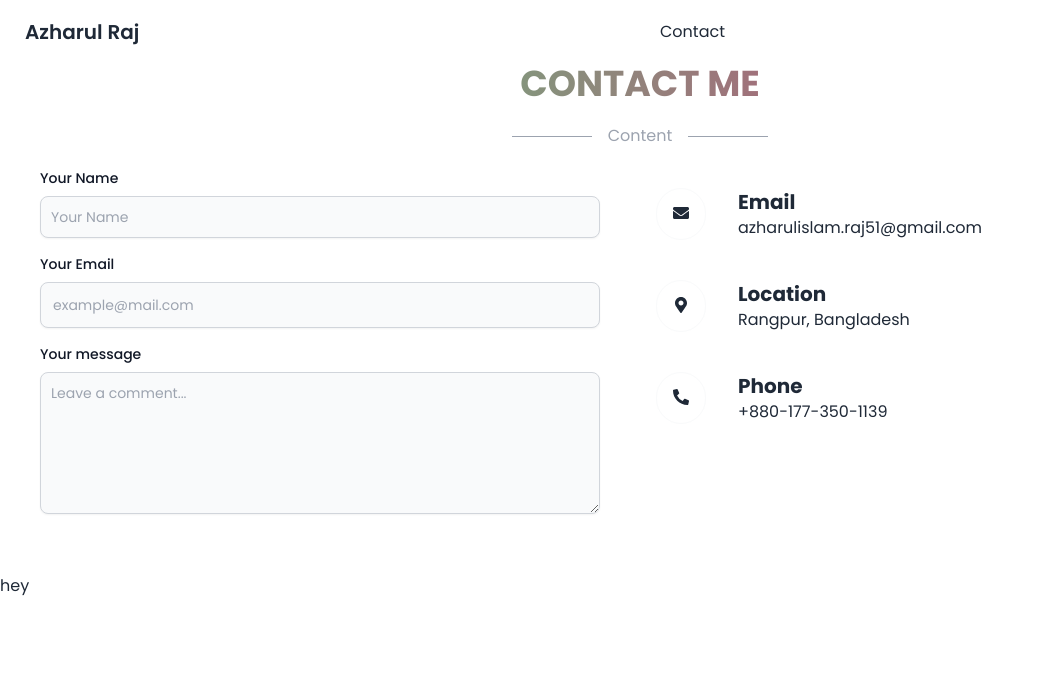
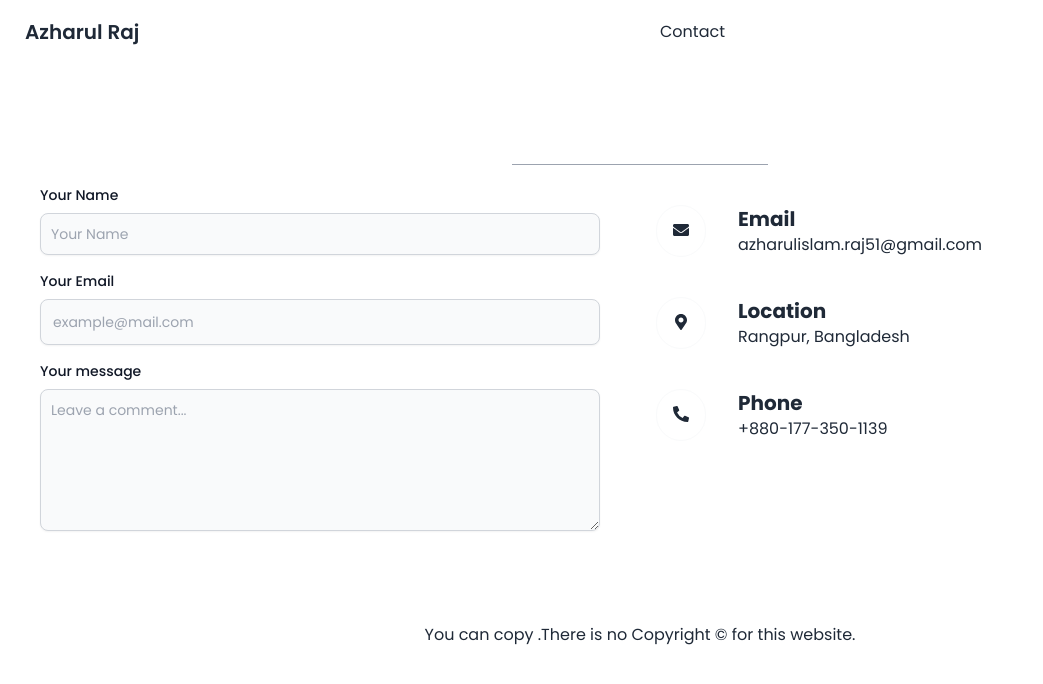
Before and after one commit to Azharul-Raj/personal-website, a React (Vite) app: page /contact in a window 1280 px wide. Shown: the top 684 px of the page, without its empty margins (0-1043 px from the left). Built offline with nearby package versions, Linux system fonts and the light colour scheme.

Commit message:
title added

```diff
--- a/index.html
+++ b/index.html
@@ -4,7 +4,7 @@
     <meta charset="UTF-8" />
     <link rel="icon" type="image/svg+xml" href="/vite.svg" />
     <meta name="viewport" content="width=device-width, initial-scale=1.0" />
-    <title>Vite + React</title>
+    <title>Azharul Raj</title>
   </head>
   <body>
     <div id="root"></div>
--- a/src/components/Footer/Footer.jsx
+++ b/src/components/Footer/Footer.jsx
@@ -2,8 +2,10 @@ import React from 'react';
 
 const Footer = () => {
     return (
-        <div className='h-300px'>
-            hey
+        <div className='flex justify-center items-center'>
+            <div className="my-8">
+                <p>You can copy .There is no Copyright © for this website.</p>
+            </div>
         </div>
     );
 };
--- a/src/components/sections/Card.jsx
+++ b/src/components/sections/Card.jsx
@@ -1,20 +1,25 @@
 import React from "react";
+import { Link } from "react-router-dom";
 
-const Card = () => {
+const Card = ({ details }) => {
+  const { title, image, desc, url } = details;
   return (
     <div>
-      {/* <div className="flex items-center justify-center min-h-screen from-teal-100 via-teal-300 to-teal-500 bg-gradient-to-br"> */}
       <div className="overflow-hidden  aspect-video bg-red-400 cursor-pointer rounded-xl relative group">
         <div className="rounded-xl z-50 opacity-0 group-hover:opacity-100 transition duration-300 ease-in-out cursor-pointer absolute from-black/80 to-transparent bg-gradient-to-t inset-x-0 -bottom-2 pt-30 text-white flex items-end">
           <div>
             <div className="transform-gpu  p-4 space-y-3 text-xl group-hover:opacity-100 group-hover:translate-y-0 translate-y-4 pb-10 transform transition duration-300 ease-in-out">
-                <div className="font-bold">Jessie Watsica</div>
+              <div className="font-bold">{title}</div>
 
-                <div className="opacity-60 text-sm ">
-                  Lorem ipsum dolor sit amet, consectetur adipisicing elit.
-                  Distinctio dolores error iure, perferendis sequi totam. Ad
-                  aliquam aperiam atque deleniti dolor dolorem enim esse et in,
-                  inventore itaque, pariatur reprehenderit.
+              <div className="opacity-60 text-sm ">{desc}</div>
+              <div className="opacity-60">
+                <a
+                  href={`${url}`}
+                  target="_blank"
+                  className="btn btn-sm bg-cyan-600 text-white"
+                >
+                  Visit Website
+                </a>
               </div>
             </div>
           </div>
@@ -22,11 +27,9 @@ const Card = () => {
         <img
           alt=""
           className="object-cover w-full aspect-square group-hover:scale-110 transition duration-300 ease-in-out"
-            src="https://images.unsplash.com/photo-1650790362847-3c1dd609d0c5?ixlib=rb-1.2.1&ixid=MnwxMjA3fDB8MHxwaG90by1wYWdlfHx8fGVufDB8fHx8&auto=format&fit=crop&w=686&q=80
-"
+          src={`${image}`}
         />
       </div>
-      {/* </div> */}
     </div>
   );
 };
--- a/src/components/sections/Contact.jsx
+++ b/src/components/sections/Contact.jsx
@@ -18,16 +18,14 @@ const Contact = () => {
       e.target.reset()
   }
   return (
-    <div>
-      <div className="text-center">
-        <h3 className="text-4xl font-bold text-transparent bg-clip-text bg-gradient-to-r from-green-400 to-pink-600">
+    <div id="contact">
+      <div className="text-center mt-10">
+        <h3 className="text-4xl font-bold text-white">
           CONTACT ME
         </h3>
       </div>
       <div className="flex justify-center items-center">
-        <div className="relative flex py-5 items-center w-[20%]">
-          <div className="flex-grow border-t border-gray-400"></div>
-          <span className="flex-shrink mx-4 text-gray-400">Content</span>
+        <div className="relative flex py-5 items-center w-9/12 lg:w-[20%]">
           <div className="flex-grow border-t border-gray-400"></div>
         </div>
       </div>
--- a/src/components/sections/Hero.jsx
+++ b/src/components/sections/Hero.jsx
@@ -1,12 +1,11 @@
 import React from 'react';
 import { FaFacebook,FaLinkedin,FaGithub } from "react-icons/fa";
-import { Link } from 'react-router-dom';
 
 const Hero = () => {
     return (
-        <div className='flex flex-col justify-center items-center space-y-4 h-[100vh]'>
+        <div className='flex flex-col mx-5 mt-10 lg:mt-0 justify-center items-center space-y-4 lg:h-[80vh]'>
             <h2 className=' text-white text-6xl font-bold'>Hi, This is Azharul Raj</h2>
-            <p className='text-gray-100 w-6/12'>I am a frontend web developer. I can provide clean code and pixel perfect design.
+            <p className='text-gray-100 lg:w-6/12'>I am a frontend web developer. I can provide clean code and pixel perfect design.
                 I also make website more & more interactive with web animations.</p>
             <div className="flex gap-5 text-4xl text-gray-300 ">
                 <a href="https://www.facebook.com/profile.php?id=100009026880126" target="_blank"><FaFacebook className='hover:text-white' /></a>
--- a/src/components/sections/Projects.jsx
+++ b/src/components/sections/Projects.jsx
@@ -29,11 +29,23 @@ const Projects = () => {
         }
     ]
     return (
-        <div className='grid lg:grid-cols-3 gap-3 place-items-center'>
+        <>
+            <div className="text-center mt-10">
+        <h3 className="text-4xl font-bold text-white">
+          PROJECTS
+        </h3>
+      </div>
+      <div className="flex justify-center items-center">
+        <div className="relative flex py-5 items-center w-9/12 lg:w-[20%]">
+          <div className="flex-grow border-t border-gray-400"></div>
+        </div>
+      </div>
+        <div className='grid grid-cols-1 lg:grid-cols-3 gap-8 mx-2 place-items-center lg:mb-10'>
             {
                 data.map(details => <Card key={details.id} details={ details} />)
             }
-        </div>
+            </div>
+            </>
     );
 };
 
```
Also changed, not shown: src/components/Header/Header.jsx (+30 -10 lines), src/assets/Home-Creative-Photography.png, src/assets/UsedCarZone.png. Lines whose indentation alone changed are shown as unchanged.
